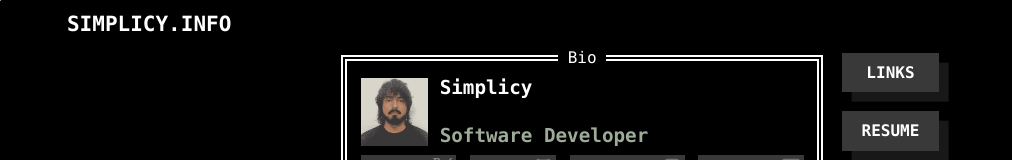
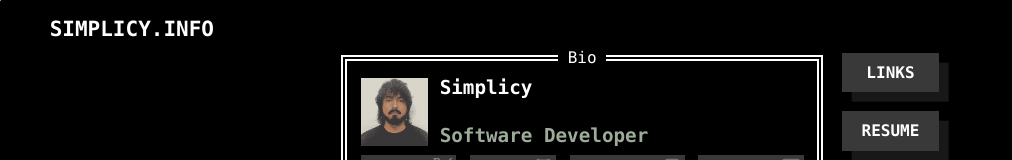
Before and after one commit to simplicy/simplicy.info, a React (Vite) app: page / in a window 1280 px wide. Shown: the top 160 px of the page, without its empty margins (0-1012 px from the left). Built offline with nearby package versions, Linux system fonts and the light colour scheme; grey boxes are pictures that could not be loaded; a web font is replaced by a local one.

Commit message:
gix header spacing

```diff
--- a/src/components/style/Navbar.module.scss
+++ b/src/components/style/Navbar.module.scss
@@ -1,7 +1,7 @@
 .root{
   display: flex;
   flex-direction: row;
-  padding: 1.5ch 2.8ch;
+  padding: 2ch 1ch;
   gap: 3ch;
   width: 100%;
   height: 5ch;
```
